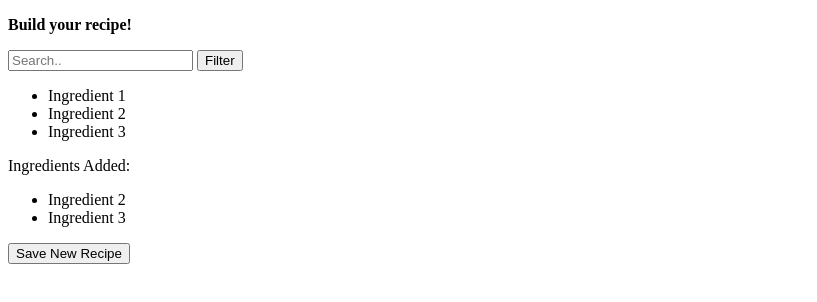
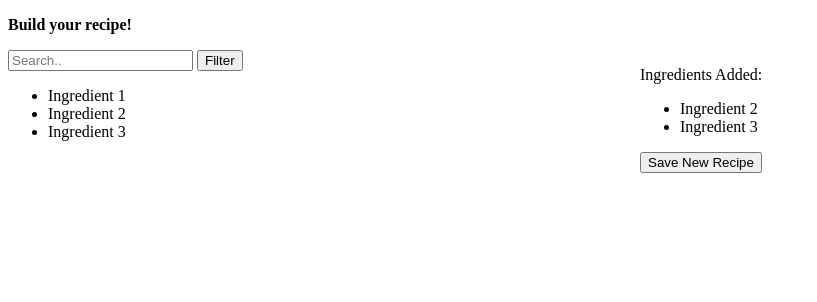
Before and after one commit to litzingj/CS340_Cookbooks, a plain HTML site: page recipe.html in a window 1280 px wide. Shown: the whole page, without its empty margins (0-817 px from the left). Drawn offline with Linux system fonts and the light colour scheme.

Commit message:
styled the recipe columns

```diff
--- a/recipe.html
+++ b/recipe.html
@@ -2,6 +2,7 @@
 <html>
     <head>
         <title>Build New Recipe!</title>
+        <link rel="stylesheet" href="style.css" media="screen">
     </head>
     <body>
         <p><strong>Build your recipe!</strong></p>
--- /dev/null
+++ b/style.css
@@ -0,0 +1,4 @@
+.column {
+    float: left;
+    width: 50%;
+}
```
